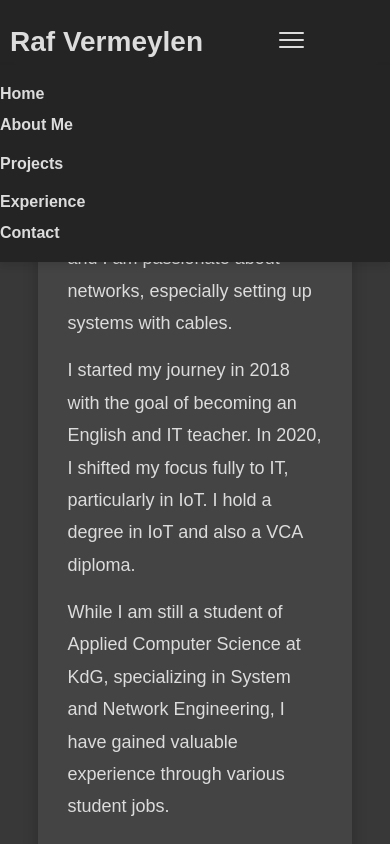
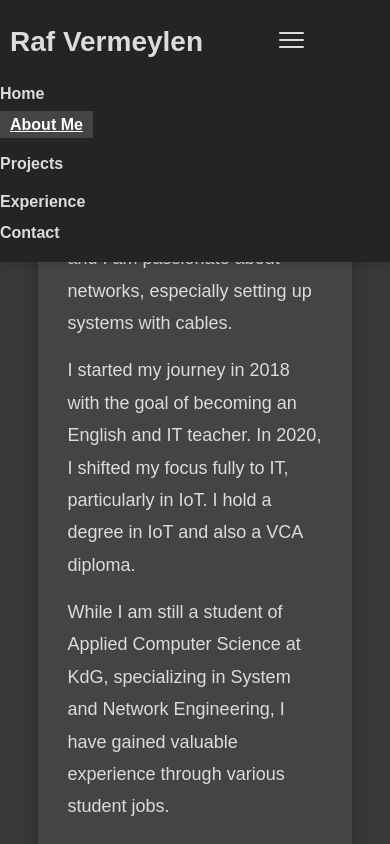
Before and after one commit to Rafvermeylen/portfoliowebsite, a plain HTML site: page html/about.html in a window 390 px wide. Both pictures are taken after a click on the label 291 px from the left and 42 px from the top of the page. Shown: the top 844 px of the page. Drawn offline with Linux system fonts and the light colour scheme.

Commit message:
Clear way to see what page you are on.

```diff
--- a/css/navigation.css
+++ b/css/navigation.css
@@ -16,10 +16,13 @@ nav ul li a {
     font-size: 20px;
 }
 
-nav ul li a:hover,
-nav ul li a.active,
-.dropdown .dropbtn.active {
+nav ul li a:hover {
     color: #0170b6;
+}
+
+nav ul li a.active, .dropdown .dropbtn.active {
+    color: #0170b6;  /* Ensure the text is readable */
+    text-decoration: underline;
 }
 
 @media (max-width: 768px) {
@@ -36,6 +39,12 @@ nav ul li a.active,
 
     nav ul li a {
         font-size: 28px;
+    }
+
+    nav ul li a.active {
+        background-color: #444; /* Different color in mobile view */
+        color: #fff;
+        padding: 10px 20px; /* Adjust padding for mobile view */
     }
 }
 
@@ -55,4 +64,10 @@ nav ul li a.active,
     nav ul li a {
         font-size: 16px;
     }
+
+    nav ul li a.active {
+        background-color: #444; /* Different color in mobile view */
+        color: #fff;
+        padding: 5px 10px; /* Adjust padding for mobile view */
+    }
 }
--- a/html/about.html
+++ b/html/about.html
@@ -29,7 +29,7 @@
         <nav>
             <ul>
                 <li><a href="../index.html" data-page="index">Home</a></li>
-                <li><a href="about.html" data-page="about">About Me</a></li>
+                <li><a href="about.html" data-page="about" class="active">About Me</a></li>
                 <li class="dropdown">
                     <a href="./projects.html" class="dropbtn" data-page="projects">Projects</a>
                     <div class="dropdown-content">
```
Also changed, not shown: html/contact.html (+1 -1 lines), html/experience.html (+1 -1 lines), html/project1.html (+1 -1 lines), html/project2.html (+1 -1 lines), html/project3.html (+1 -1 lines), html/projects.html (+1 -1 lines), index.html (+1 -1 lines).
